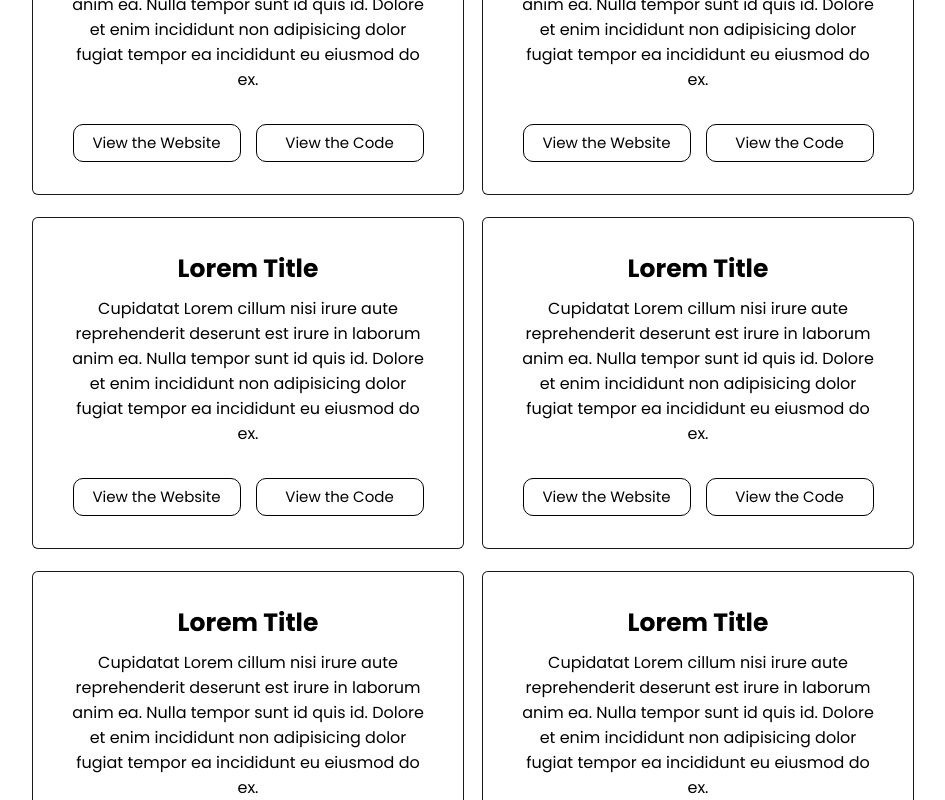
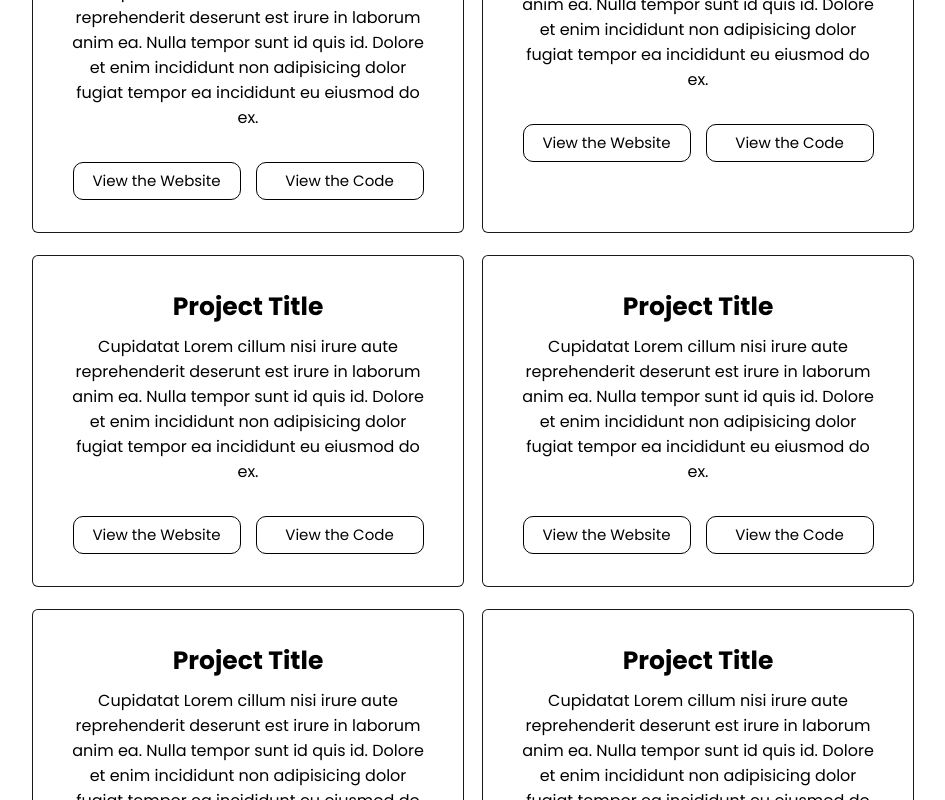
Before and after one commit to austingae/Austin-Portfolio, a React (Create React App) app: page / in a window 1280 px wide. Shown: the part 740-1540 px from the top of the page, without its empty margins (167-1112 px from the left). Built offline with nearby package versions, Linux system fonts and the light colour scheme.

Commit message:
If the buttons 'View the Website' or 'View the Code' are clicked, then the website will direct the user to the correct page.

```diff
--- a/package.json
+++ b/package.json
@@ -1,5 +1,5 @@
 {
-  "homepage":"https://austingae.com/",
+  "homepage": "https://austingae.com/",
   "name": "austin-portfolio",
   "version": "0.1.0",
   "private": true,
@@ -16,6 +16,7 @@
     "emailjs-com": "^3.2.0",
     "react": "^18.2.0",
     "react-dom": "^18.2.0",
+    "react-router-dom": "^6.3.0",
     "react-scripts": "5.0.1",
     "web-vitals": "^2.1.4"
   },
--- a/src/App.js
+++ b/src/App.js
@@ -8,6 +8,8 @@ import ContactUs from './Components/ContactUs';
 import AboutMe from './Components/AboutMe';
 
 import USCSSOWebsiteImage from "./Images/uscsso.png";
+
+import Website from "./Components/Website";
 
 function App() {
 
@@ -25,12 +27,42 @@ function App() {
         <div className='my-projects'>
           <h2 className='my-projects__title'>My Projects</h2>
           <div className='my-projects__grid-container'>
-            <ProjectTemplate title='Lorem Title' description='Cupidatat Lorem cillum nisi irure aute reprehenderit deserunt est irure in laborum anim ea. Nulla tempor sunt id quis id. Dolore et enim incididunt non adipisicing dolor fugiat tempor ea incididunt eu eiusmod do ex.'/>
-            <ProjectTemplate title='Lorem Title' description='Cupidatat Lorem cillum nisi irure aute reprehenderit deserunt est irure in laborum anim ea. Nulla tempor sunt id quis id. Dolore et enim incididunt non adipisicing dolor fugiat tempor ea incididunt eu eiusmod do ex.'/>
-            <ProjectTemplate title='Lorem Title' description='Cupidatat Lorem cillum nisi irure aute reprehenderit deserunt est irure in laborum anim ea. Nulla tempor sunt id quis id. Dolore et enim incididunt non adipisicing dolor fugiat tempor ea incididunt eu eiusmod do ex.'/>
-            <ProjectTemplate title='Lorem Title' description='Cupidatat Lorem cillum nisi irure aute reprehenderit deserunt est irure in laborum anim ea. Nulla tempor sunt id quis id. Dolore et enim incididunt non adipisicing dolor fugiat tempor ea incididunt eu eiusmod do ex.'/>
-            <ProjectTemplate title='Lorem Title' description='Cupidatat Lorem cillum nisi irure aute reprehenderit deserunt est irure in laborum anim ea. Nulla tempor sunt id quis id. Dolore et enim incididunt non adipisicing dolor fugiat tempor ea incididunt eu eiusmod do ex.'/>
-            <ProjectTemplate title='Lorem Title' description='Cupidatat Lorem cillum nisi irure aute reprehenderit deserunt est irure in laborum anim ea. Nulla tempor sunt id quis id. Dolore et enim incididunt non adipisicing dolor fugiat tempor ea incididunt eu eiusmod do ex.'/>
+            <ProjectTemplate
+              title='US-China Strategic Studies Organization Website'
+              description='Cupidatat Lorem cillum nisi irure aute reprehenderit deserunt est irure in laborum anim ea. Nulla tempor sunt id quis id. Dolore et enim incididunt non adipisicing dolor fugiat tempor ea incididunt eu eiusmod do ex.'
+              website='https://austingae.github.io/uscsso-website/'
+              code='https://github.com/austingae/uscsso-website'
+            />
+            <ProjectTemplate
+              title='Project Title'
+              description='Cupidatat Lorem cillum nisi irure aute reprehenderit deserunt est irure in laborum anim ea. Nulla tempor sunt id quis id. Dolore et enim incididunt non adipisicing dolor fugiat tempor ea incididunt eu eiusmod do ex.'
+              website=''
+              code=''
+            />
+            <ProjectTemplate
+              title='Project Title'
+              description='Cupidatat Lorem cillum nisi irure aute reprehenderit deserunt est irure in laborum anim ea. Nulla tempor sunt id quis id. Dolore et enim incididunt non adipisicing dolor fugiat tempor ea incididunt eu eiusmod do ex.'
+              website=''
+              code=''
+            />
+            <ProjectTemplate
+              title='Project Title'
+              description='Cupidatat Lorem cillum nisi irure aute reprehenderit deserunt est irure in laborum anim ea. Nulla tempor sunt id quis id. Dolore et enim incididunt non adipisicing dolor fugiat tempor ea incididunt eu eiusmod do ex.'
+              website=''
+              code=''
+            />
+            <ProjectTemplate
+              title='Project Title'
+              description='Cupidatat Lorem cillum nisi irure aute reprehenderit deserunt est irure in laborum anim ea. Nulla tempor sunt id quis id. Dolore et enim incididunt non adipisicing dolor fugiat tempor ea incididunt eu eiusmod do ex.'
+              website=''
+              code=''
+            />
+            <ProjectTemplate
+              title='Project Title'
+              description='Cupidatat Lorem cillum nisi irure aute reprehenderit deserunt est irure in laborum anim ea. Nulla tempor sunt id quis id. Dolore et enim incididunt non adipisicing dolor fugiat tempor ea incididunt eu eiusmod do ex.'
+              website=''
+              code=''
+            />
           </div>
         </div>
       </section>
@@ -40,6 +72,8 @@ function App() {
         <ContactUs />
       </section>
     </>
+
+
   );
 }
 
--- a/src/Components/ProjectTemplate.js
+++ b/src/Components/ProjectTemplate.js
@@ -1,16 +1,19 @@
 import React from 'react'
+
 
 import './ProjectTemplate.css';
 
 const ProjectTemplate = (props) => {
+
+
   return (
     <div className='project'>
       <h3 className='project__title'>{props.title}</h3>
       {/*<img className='project__website-image' src={props.websiteImage}/>*/}
       <p className='project__description'>{props.description}</p>
       <div className='project__buttons-container'>
-        <button className='project__button'>View the Website</button>
-        <button className='project__button'>View the Code</button>
+        <a href={props.website} target='_blank'><button className='project__button'>View the Website</button></a>
+        <a href={props.code} target='_blank'><button className='project__button'>View the Code</button></a>
       </div>
     </div>
   )
--- /dev/null
+++ b/src/Components/Website.js
@@ -0,0 +1,9 @@
+import React from 'react'
+
+const Website = () => {
+  return (
+    <div>Website</div>
+  )
+}
+
+export default Website
```
Also changed, not shown: 1 other file (tests, documents, lock files or other folders).
